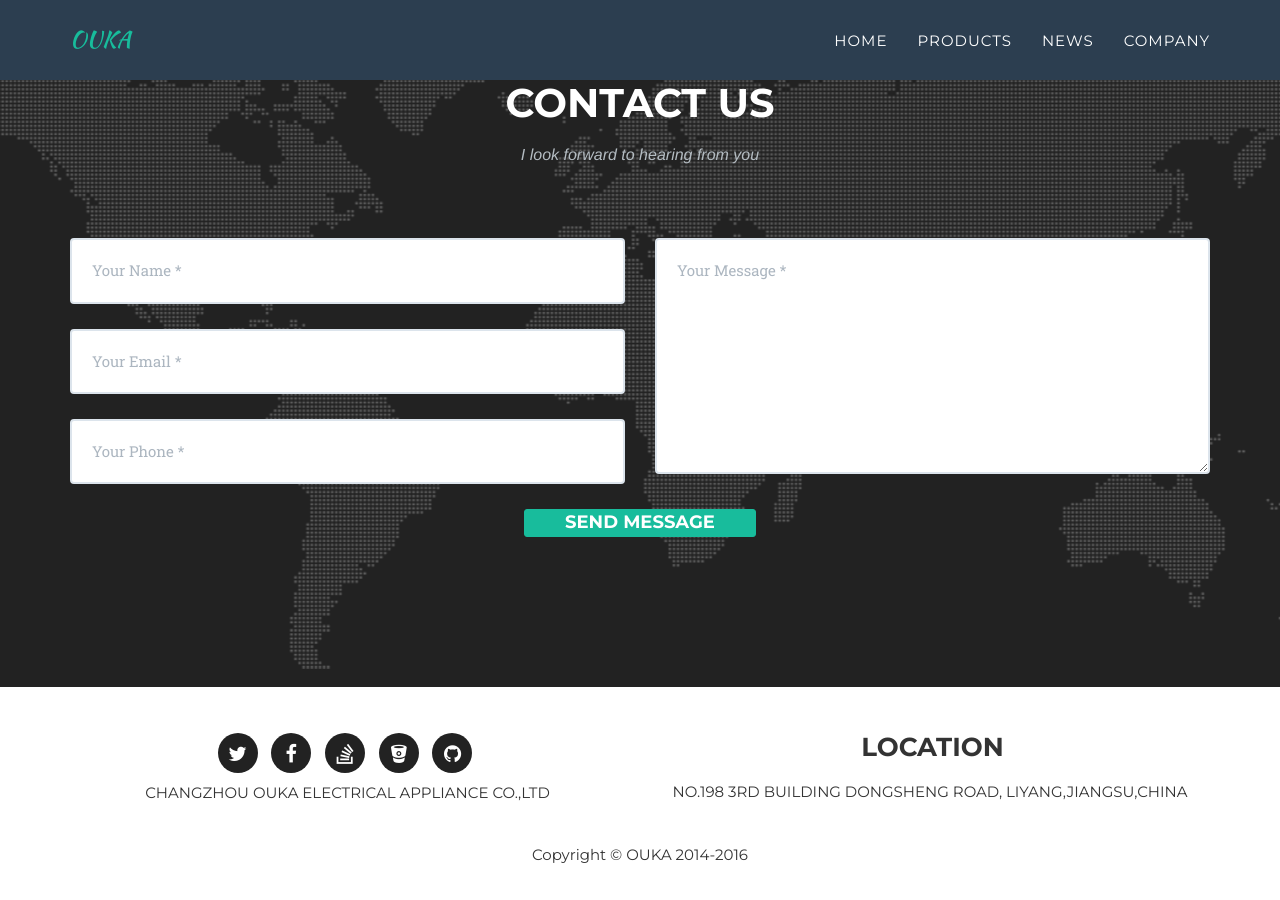
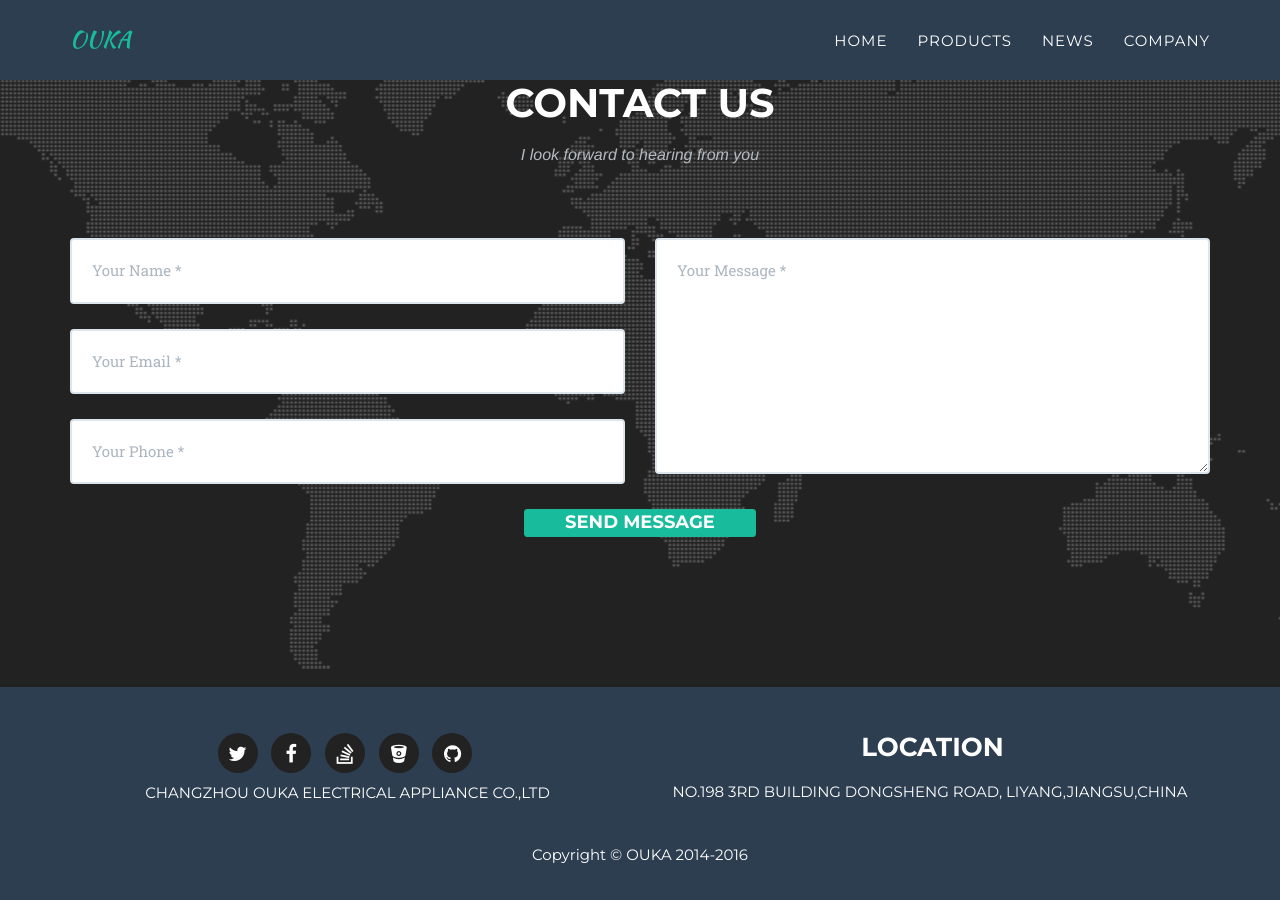
Before and after one commit to easyui/easyui.github.io, a Jekyll site: the page built from index.html, in a window 1280 px wide and 900 px high, scrolled down 4108 px. Built offline with Jekyll 4.4.1, drawn with Linux system fonts in a browser that asks for light colours; some web fonts are replaced.

Commit message:
footer style

```diff
--- a/_includes/footer.html
+++ b/_includes/footer.html
@@ -1,4 +1,5 @@
-  <footer>
+  <footer style="background-color: #{{ site.data.template.color.secondary }};     color: #fff;
+" >
         <div class="container">
             <div class="row">
                 <div class="col-md-6">
```
